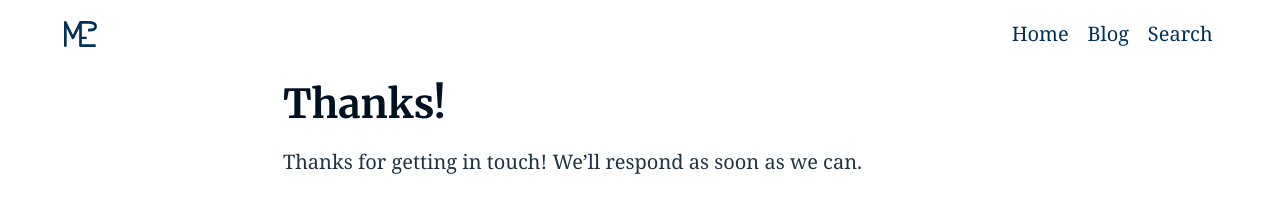
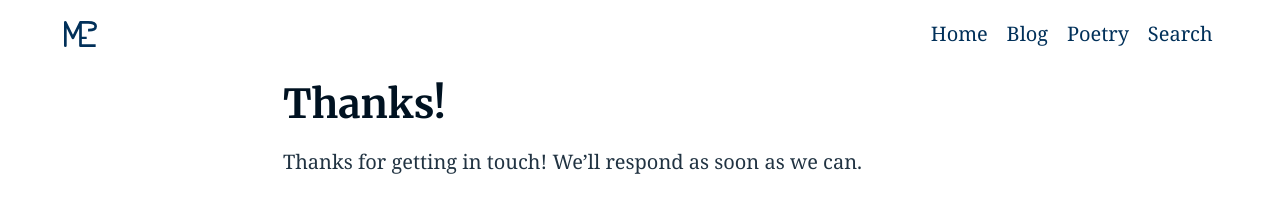
Before and after one commit to me-pierce/me-pierce.github.io, a Jekyll site: the page built from thanks.md, in a window 1280 px wide. Shown: the top 215 px of the page. Built offline with Jekyll 4.4.1, drawn with Linux system fonts in a browser that asks for light colours.

Commit message:
Update _config.yml
trying to add a section for poetry

```diff
--- a/_config.yml
+++ b/_config.yml
@@ -127,6 +127,8 @@ navigation_header:
 #  url: /elements/
 - title: Blog
   url: /blog/
+- title: Poetry
+  url: /poetry/
 #- title: Categories
 #  url: /categories/
 - title: Search
```
